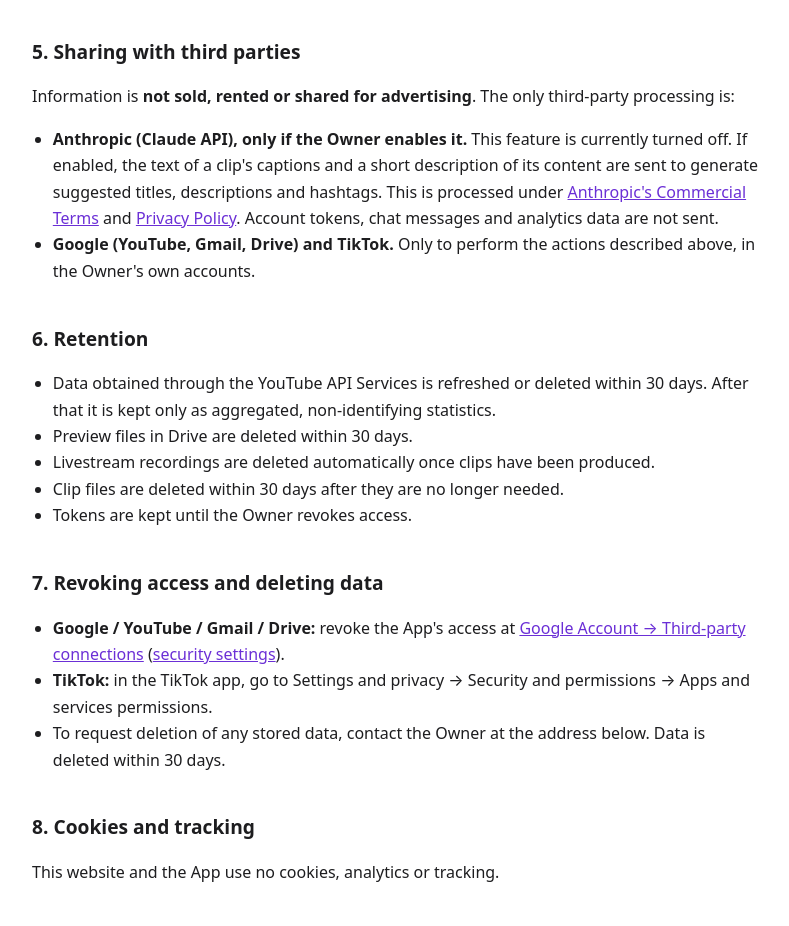
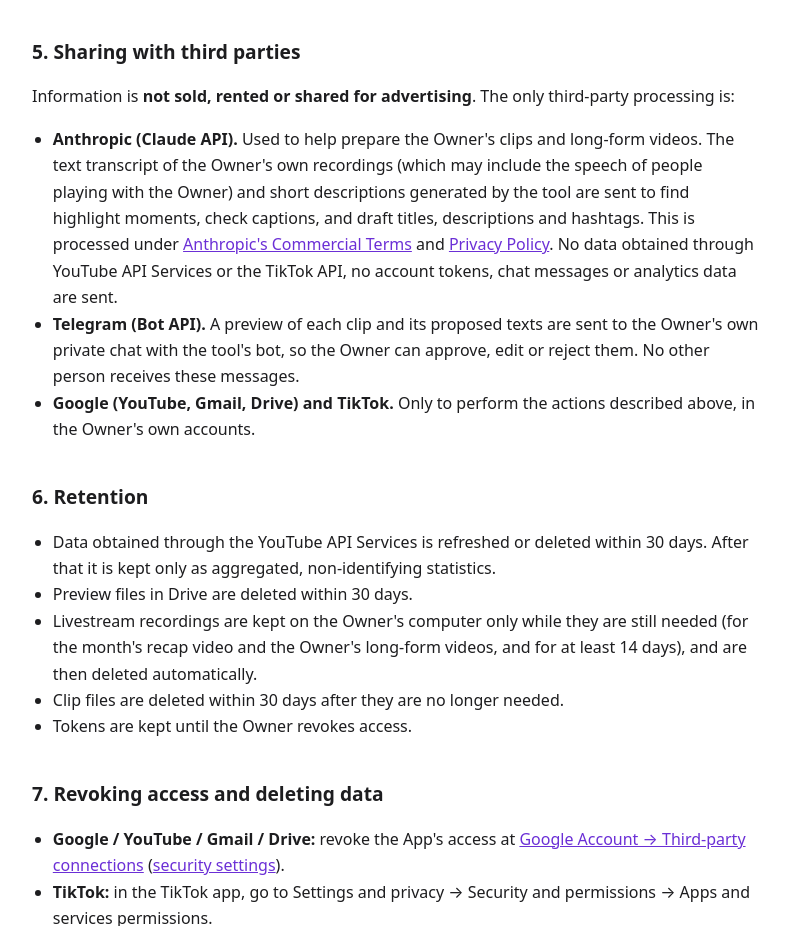
Before and after one commit to katzkatz17/katzkatz17.github.io, a plain HTML site: page privacy.html in a window 1280 px wide. Shown: the part 1602-2528 px from the top of the page, without its empty margins (244-1033 px from the left). Drawn offline with Linux system fonts and the light colour scheme.

Commit message:
Policy update: AI enabled, Telegram approvals, long-form videos, recording retention

```diff
--- a/privacy.html
+++ b/privacy.html
@@ -42,7 +42,8 @@
 <h2>5. Sharing with third parties</h2>
 <p>Information is <strong>not sold, rented or shared for advertising</strong>. The only third-party processing is:</p>
 <ul>
-  <li><strong>Anthropic (Claude API), only if the Owner enables it.</strong> This feature is currently turned off. If enabled, the text of a clip's captions and a short description of its content are sent to generate suggested titles, descriptions and hashtags. This is processed under <a href="https://www.anthropic.com/legal/commercial-terms">Anthropic's Commercial Terms</a> and <a href="https://www.anthropic.com/legal/privacy">Privacy Policy</a>. Account tokens, chat messages and analytics data are not sent.</li>
+  <li><strong>Anthropic (Claude API).</strong> Used to help prepare the Owner's clips and long-form videos. The text transcript of the Owner's own recordings (which may include the speech of people playing with the Owner) and short descriptions generated by the tool are sent to find highlight moments, check captions, and draft titles, descriptions and hashtags. This is processed under <a href="https://www.anthropic.com/legal/commercial-terms">Anthropic's Commercial Terms</a> and <a href="https://www.anthropic.com/legal/privacy">Privacy Policy</a>. No data obtained through YouTube API Services or the TikTok API, no account tokens, chat messages or analytics data are sent.</li>
+  <li><strong>Telegram (Bot API).</strong> A preview of each clip and its proposed texts are sent to the Owner's own private chat with the tool's bot, so the Owner can approve, edit or reject them. No other person receives these messages.</li>
   <li><strong>Google (YouTube, Gmail, Drive) and TikTok.</strong> Only to perform the actions described above, in the Owner's own accounts.</li>
 </ul>
 
@@ -50,7 +51,7 @@
 <ul>
   <li>Data obtained through the YouTube API Services is refreshed or deleted within 30 days. After that it is kept only as aggregated, non-identifying statistics.</li>
   <li>Preview files in Drive are deleted within 30 days.</li>
-  <li>Livestream recordings are deleted automatically once clips have been produced.</li>
+  <li>Livestream recordings are kept on the Owner's computer only while they are still needed (for the month's recap video and the Owner's long-form videos, and for at least 14 days), and are then deleted automatically.</li>
   <li>Clip files are deleted within 30 days after they are no longer needed.</li>
   <li>Tokens are kept until the Owner revokes access.</li>
 </ul>
```
Also changed, not shown: index.html (+2 -2 lines).
